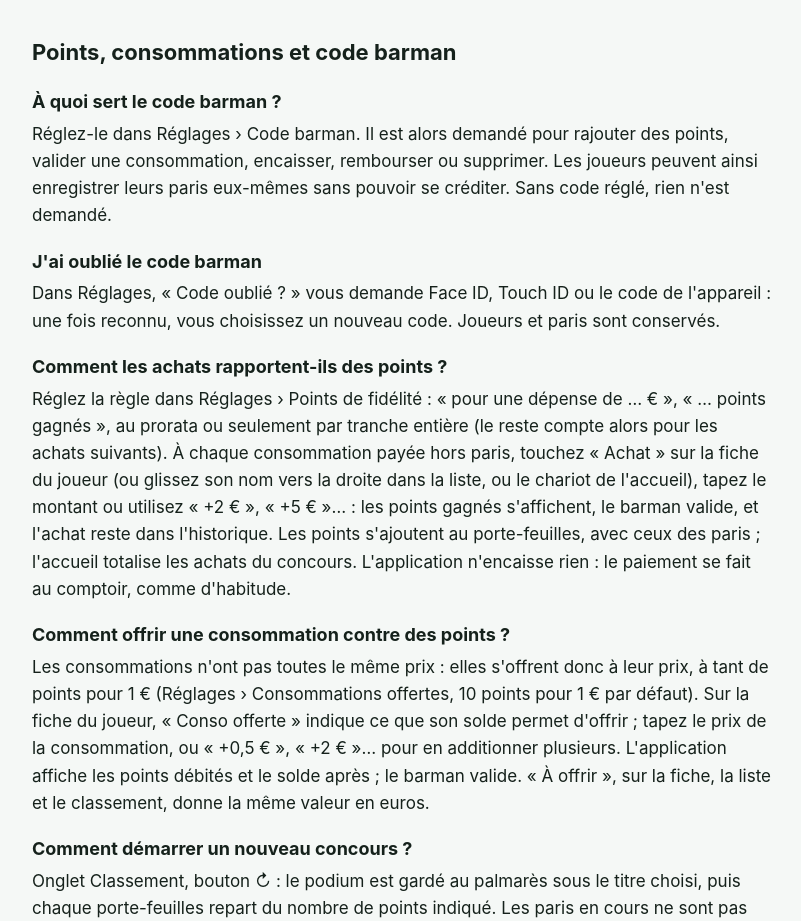
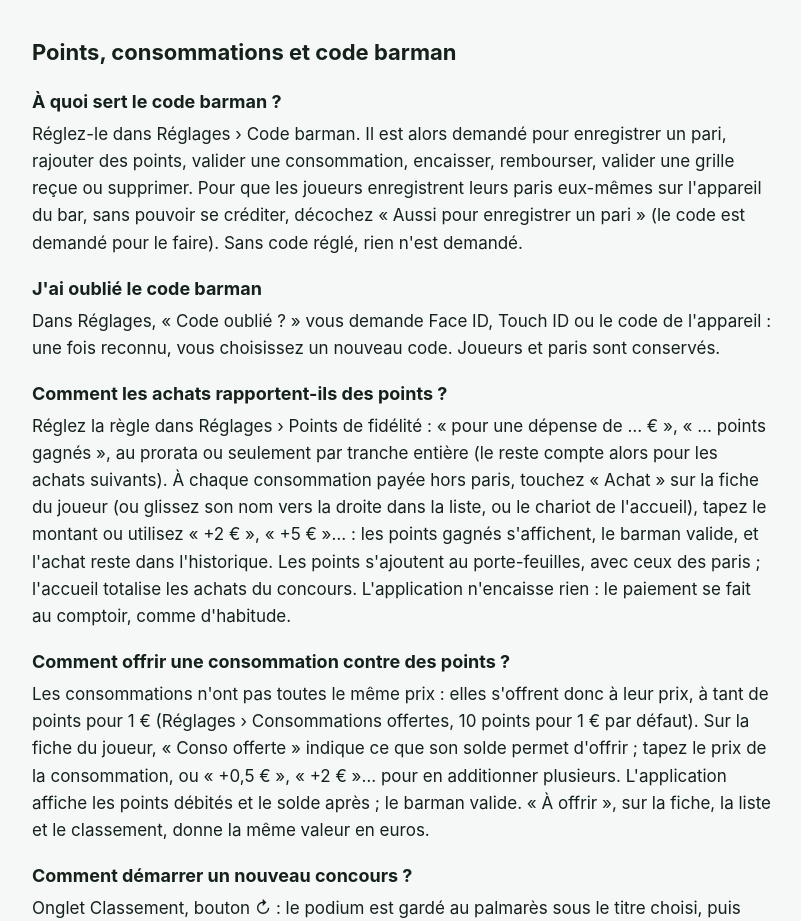
Before and after one commit to boboul-cloud/bob1n2, a plain HTML site: page assistance.html in a window 1280 px wide. Shown: the part 5008-5929 px from the top of the page, without its empty margins (238-1039 px from the left). Drawn offline with Linux system fonts and the light colour scheme.

Commit message:
Code barman : il valide aussi chaque pari
Co-Authored-By: Claude Opus 5.5 <noreply@anthropic.com>

```diff
--- a/assistance.html
+++ b/assistance.html
@@ -195,9 +195,11 @@
   <h2>Points, consommations et code barman</h2>
 
   <h3>À quoi sert le code barman ?</h3>
-  <p>Réglez-le dans Réglages › Code barman. Il est alors demandé pour rajouter des points, valider une
-  consommation, encaisser, rembourser ou supprimer. Les joueurs peuvent ainsi enregistrer leurs paris
-  eux-mêmes sans pouvoir se créditer. Sans code réglé, rien n'est demandé.</p>
+  <p>Réglez-le dans Réglages › Code barman. Il est alors demandé pour enregistrer un pari, rajouter des
+  points, valider une consommation, encaisser, rembourser, valider une grille reçue ou supprimer. Pour que
+  les joueurs enregistrent leurs paris eux-mêmes sur l'appareil du bar, sans pouvoir se créditer,
+  décochez « Aussi pour enregistrer un pari » (le code est demandé pour le faire). Sans code réglé, rien
+  n'est demandé.</p>
 
   <h3>J'ai oublié le code barman</h3>
   <p>Dans Réglages, « Code oublié ? » vous demande Face ID, Touch ID ou le code de l'appareil : une fois
```
Also changed, not shown: index.html (+3 -2 lines).
